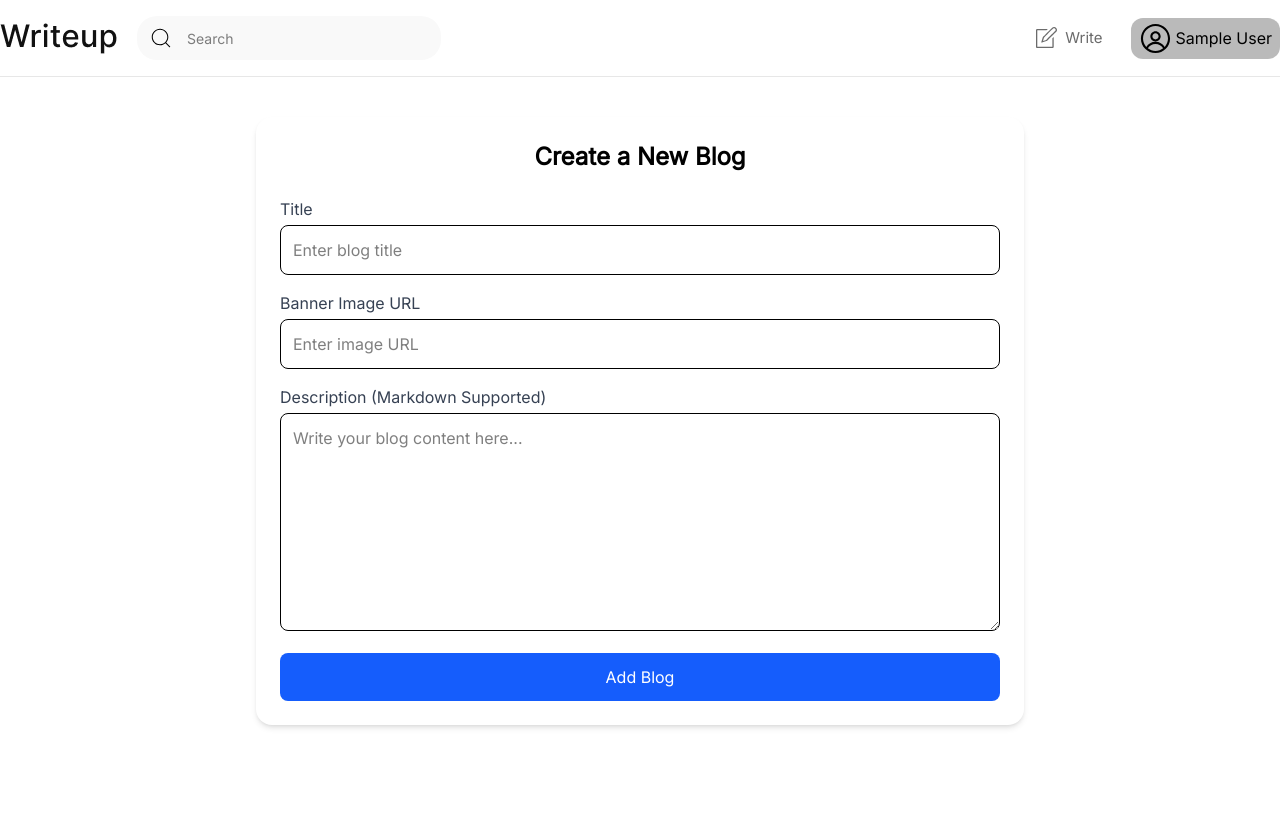
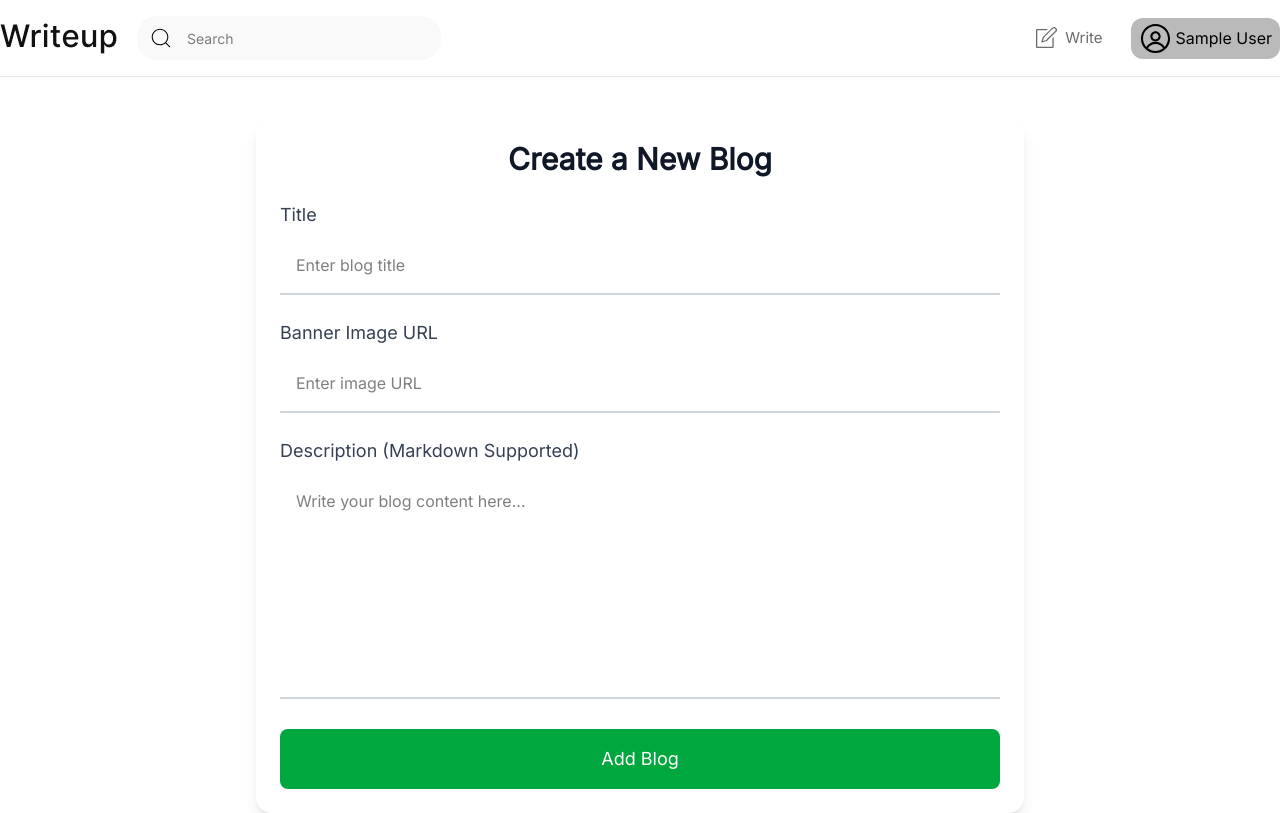
Before and after one commit to arafatYasir/Writeup, a React (Vite) app: page /create-blog in a window 1280 px wide. Built offline with nearby package versions, Linux system fonts and the light colour scheme; no server answers; sample sign-in values are in the browser's storage.

Commit message:
Some styles changed

```diff
--- a/src/components/Comment.jsx
+++ b/src/components/Comment.jsx
@@ -1,15 +1,17 @@
-const Comment = ({ comment }) => {
+import React from "react";
+
+const Comment = React.memo(({ comment }) => {
     return (
-        <div className="mb-4">
-            <div className="flex items-center gap-2">
-                <span className="font-semibold">{comment.name}</span>
+        <div className="flex flex-col p-6 bg-white rounded-lg shadow-sm mb-6">
+            <div className="flex items-center gap-4 mb-3">
+                <span className="font-semibold text-lg text-gray-800">{comment.name}</span>
                 <span className="text-sm text-gray-500">
-                    {comment.date ? comment.date.toDate().toLocaleDateString(): "Just Now"}
+                    {comment.date ? comment.date.toDate().toLocaleDateString() : "Just Now"}
                 </span>
             </div>
-            <p>{comment.comment}</p>
+            <p className="text-gray-700 text-base leading-relaxed">{comment.comment}</p>
         </div>
     );
-};
+});
 
 export default Comment;
--- a/src/components/CreateBlog.jsx
+++ b/src/components/CreateBlog.jsx
@@ -27,10 +27,8 @@ const CreateBlog = () => {
     const handleSubmit = async (e) => {
         e.preventDefault();
 
-        // getting all form values
         const {title, imageUrl, description} = blogData;
 
-        // checking if all values are prvided
         if (!title || !imageUrl || !description) {
             toast.error("All fields are required.");
             return;
@@ -38,7 +36,6 @@ const CreateBlog = () => {
 
         setLoading(true);
 
-        // add the blog to the firestore
         try {
             const docRef = await addDoc(collection(db, "blogs"), {
                 title,
@@ -51,13 +48,9 @@ const CreateBlog = () => {
                 comments_count: 0,
                 banner_image: imageUrl
             });
-            // showing a success toast
+
             toast.success("Blog added successfully!");
-
-            // resetting the form
             setBlogData({title: "", description: "", imageUrl: ""});
-
-            // navigating to the blog
             navigate(`/blogs/${docRef.id}`);
         }
         catch(error) {
@@ -70,14 +63,14 @@ const CreateBlog = () => {
     }
 
     return (
-        <div className="max-w-3xl mx-auto p-6 bg-white rounded-2xl shadow-md mt-10">
-            <h2 className="text-2xl font-bold text-center mb-6">Create a New Blog</h2>
-            <form onSubmit={handleSubmit} className="flex flex-col gap-4">
+        <div className="max-w-3xl mx-auto p-6 bg-white rounded-2xl shadow-lg mt-10">
+            <h2 className="text-3xl font-semibold text-gray-900 mb-6 text-center">Create a New Blog</h2>
+            <form onSubmit={handleSubmit} className="flex flex-col gap-6">
                 <div>
-                    <label htmlFor="title" className="block mb-1 text-gray-700">Title</label>
+                    <label htmlFor="title" className="block mb-2 text-lg text-gray-700">Title</label>
                     <input
                         type="text"
-                        className="w-full p-3 border rounded-lg focus:outline-none"
+                        className="w-full p-4 border-b-2 border-gray-300 focus:outline-none focus:border-green-600 transition duration-300"
                         id="title"
                         name="title"
                         value={blogData.title}
@@ -88,10 +81,10 @@ const CreateBlog = () => {
                 </div>
 
                 <div>
-                    <label htmlFor="imageUrl" className="block mb-1 text-gray-700">Banner Image URL</label>
+                    <label htmlFor="imageUrl" className="block mb-2 text-lg text-gray-700">Banner Image URL</label>
                     <input
                         type="text"
-                        className="w-full p-3 border rounded-lg focus:outline-none"
+                        className="w-full p-4 border-b-2 border-gray-300 focus:outline-none focus:border-green-600 transition duration-300"
                         id="imageUrl"
                         name="imageUrl"
                         value={blogData.imageUrl}
@@ -102,10 +95,10 @@ const CreateBlog = () => {
                 </div>
 
                 <div>
-                    <label htmlFor="description" className="block mb-1 text-gray-700">Description (Markdown Supported)</label>
+                    <label htmlFor="description" className="block mb-2 text-lg text-gray-700">Description (Markdown Supported)</label>
                     <textarea
                         rows="8"
-                        className="w-full p-3 border rounded-lg focus:outline-none"
+                        className="w-full p-4 border-b-2 border-gray-300 focus:outline-none focus:border-green-600 transition duration-300 resize-none"
                         id="description"
                         name="description"
                         value={blogData.description}
@@ -118,7 +111,7 @@ const CreateBlog = () => {
                 <button
                     type="submit"
                     disabled={loading}
-                    className="bg-blue-600 text-white py-3 rounded-lg hover:bg-blue-700 transition-colors disabled:opacity-50"
+                    className="w-full py-4 bg-green-600 text-white text-lg rounded-lg hover:bg-green-700 disabled:opacity-50 transition duration-300"
                 >
                     {loading ? "Adding..." : "Add Blog"}
                 </button>
--- a/src/components/ProfileDropdown.jsx
+++ b/src/components/ProfileDropdown.jsx
@@ -1,4 +1,4 @@
-import { useContext, useEffect, useRef, useState } from "react";
+import { useCallback, useContext, useEffect, useRef, useState } from "react";
 import { RxAvatar } from "react-icons/rx";
 import { AuthContext } from "../providers/AuthProvider";
 import { Link, NavLink } from "react-router-dom";
@@ -13,17 +13,17 @@ const ProfileDropdown = ({ setShowModal }) => {
     const dropdownRef = useRef(null);
     const buttonRef = useRef(null);
 
+    const handleClick = useCallback((e) => {
+        if (dropdownRef.current && !dropdownRef.current.contains(e.target) && !buttonRef.current.contains(e.target)) {
+            setIsOpen(false);
+        }
+    }, []);
+
     // closing dropdown if user clicks outside
     useEffect(() => {
-        const handleClick = (e) => {
-            if (dropdownRef.current && !dropdownRef.current.contains(e.target) && !buttonRef.current.contains(e.target)) {
-                setIsOpen(false);
-            }
-        }
-
         document.addEventListener("mousedown", handleClick);
-        return () => document.addEventListener("mousedown", handleClick);
-    }, []);
+        return () => document.removeEventListener("mousedown", handleClick);
+    }, [handleClick]);
 
     return (
         <div className="relative">
--- a/src/providers/AuthProvider.jsx
+++ b/src/providers/AuthProvider.jsx
@@ -1,5 +1,5 @@
 import { createUserWithEmailAndPassword, GoogleAuthProvider, onAuthStateChanged, signInWithEmailAndPassword, signInWithPopup, signOut } from "firebase/auth";
-import { createContext, useEffect, useState } from "react";
+import { createContext, useCallback, useEffect, useMemo, useState } from "react";
 import auth from "../firebase/firebase.config";
 
 export const AuthContext = createContext(null);
@@ -19,23 +19,24 @@ const AuthProvider = ({ children }) => {
         return () => unsubscribe();
     }, []);
 
-    const signInWithGoogle = () => {
+    // memorized functions to optimize performance
+    const signInWithGoogle = useCallback(() => {
         return signInWithPopup(auth, googleProvider);
-    }
+    }, []);
 
-    const createUser = (email, password) => {
+    const createUser = useCallback((email, password) => {
         return createUserWithEmailAndPassword(auth, email, password);
-    }
+    }, []);
 
-    const signInUser = (email, password) => {
+    const signInUser = useCallback((email, password) => {
         return signInWithEmailAndPassword(auth, email, password);
-    }
+    }, []);
 
-    const signOutUser = () => {
+    const signOutUser = useCallback(() => {
         return signOut(auth);
-    }
+    }, []);
 
-    const authInfo = {
+    const authInfo = useMemo(() => ({
         user,
         loading,
         signInWithGoogle,
@@ -46,7 +47,18 @@ const AuthProvider = ({ children }) => {
         setShowModal,
         modalContent,
         setModalContent
-    }
+    }), [
+        user,
+        loading,
+        signInWithGoogle,
+        createUser,
+        signInUser,
+        signOutUser,
+        showModal,
+        setShowModal,
+        modalContent,
+        setModalContent
+    ])
     return (
         <AuthContext.Provider value={authInfo}>
             {children}
```
Also changed, not shown: src/components/BlogDetails.jsx (+24 -26 lines).
